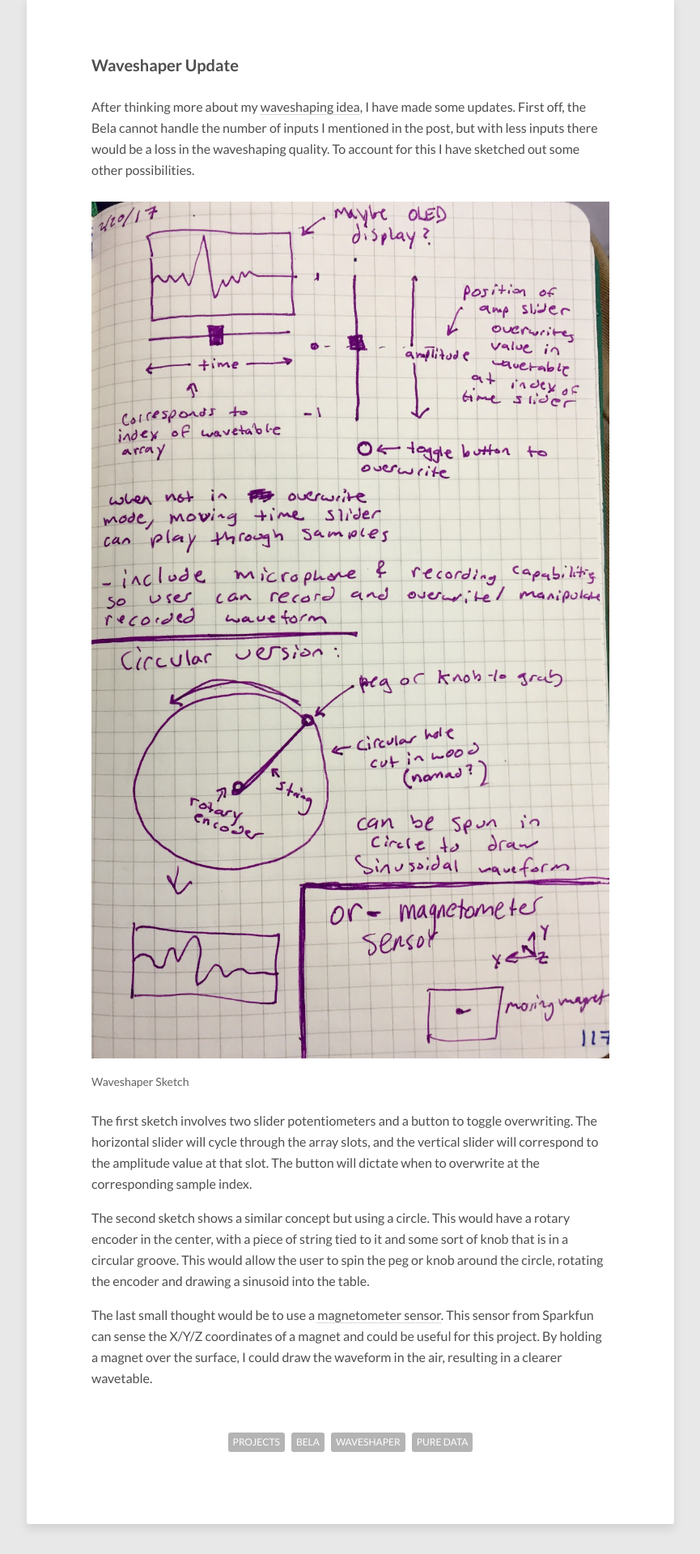
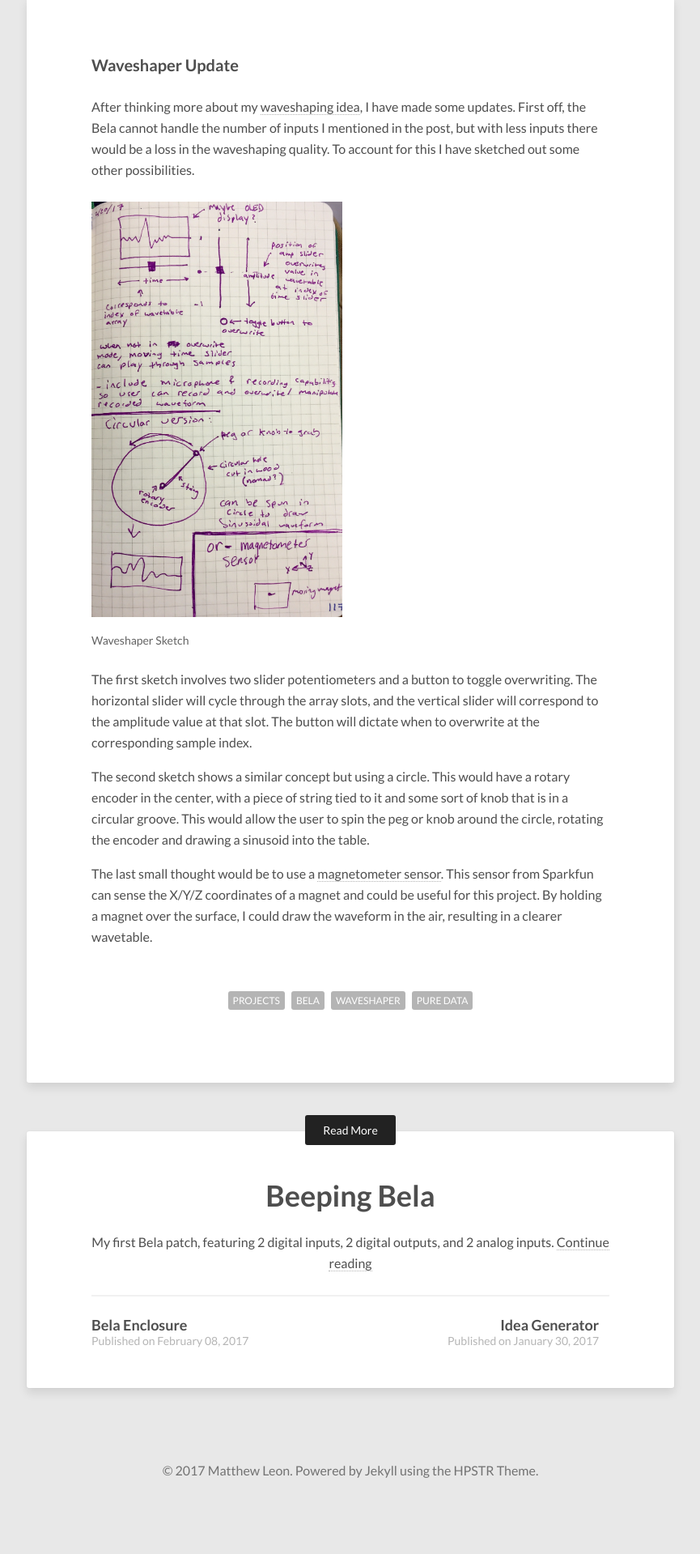
Before and after one commit to matthew-leon/matthew-leon.github.io, a Jekyll site: the page built from _posts/2017-02-22-waveshaper-update.md, in a window 1280 px wide. Shown: the part 453-2372 px from the top of the page at 81% size, without its empty margins (207-1072 px from the left). Built offline with Jekyll 4.4.1, drawn with Linux system fonts in a browser that asks for light colours; nearby versions of some CDN libraries; after the commit the page ends 2310 px from its top, so only the background shows below that.

Commit message:
Update 2017-02-22-waveshaper-update.md

```diff
--- a/_posts/2017-02-22-waveshaper-update.md
+++ b/_posts/2017-02-22-waveshaper-update.md
@@ -14,7 +14,7 @@ After thinking more about my [waveshaping idea](https://matthew-leon.github.io/i
 {% capture sketch %}
   /images/sketches/waveshaper-update-sketch.jpg
 {% endcapture %}
-{% include gallery images=sketch caption="Waveshaper Sketch" cols=1 %}
+{% include gallery images=sketch caption="Waveshaper Sketch" cols=2 %}
 
 The first sketch involves two slider potentiometers and a button to toggle overwriting. The horizontal slider will cycle through the array slots, and the vertical slider will correspond to the amplitude value at that slot. The button will dictate when to overwrite at the corresponding sample index.
 
```
